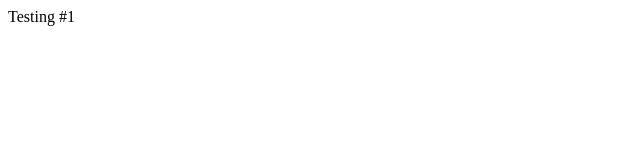
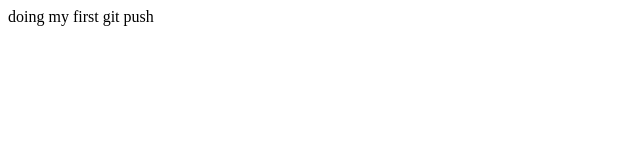
Before and after one commit to meredithparks/practice, a plain HTML site: page index.html in a window 1280 px wide. Shown: the whole page, without its empty margins (0-640 px from the left). Drawn offline with Linux system fonts and the light colour scheme.

Commit message:
first push

```diff
--- a/index.html
+++ b/index.html
@@ -7,6 +7,6 @@
     <title>Document</title>
 </head>
 <body>
-    Testing #1
+    doing my first git push
 </body>
 </html>
```
